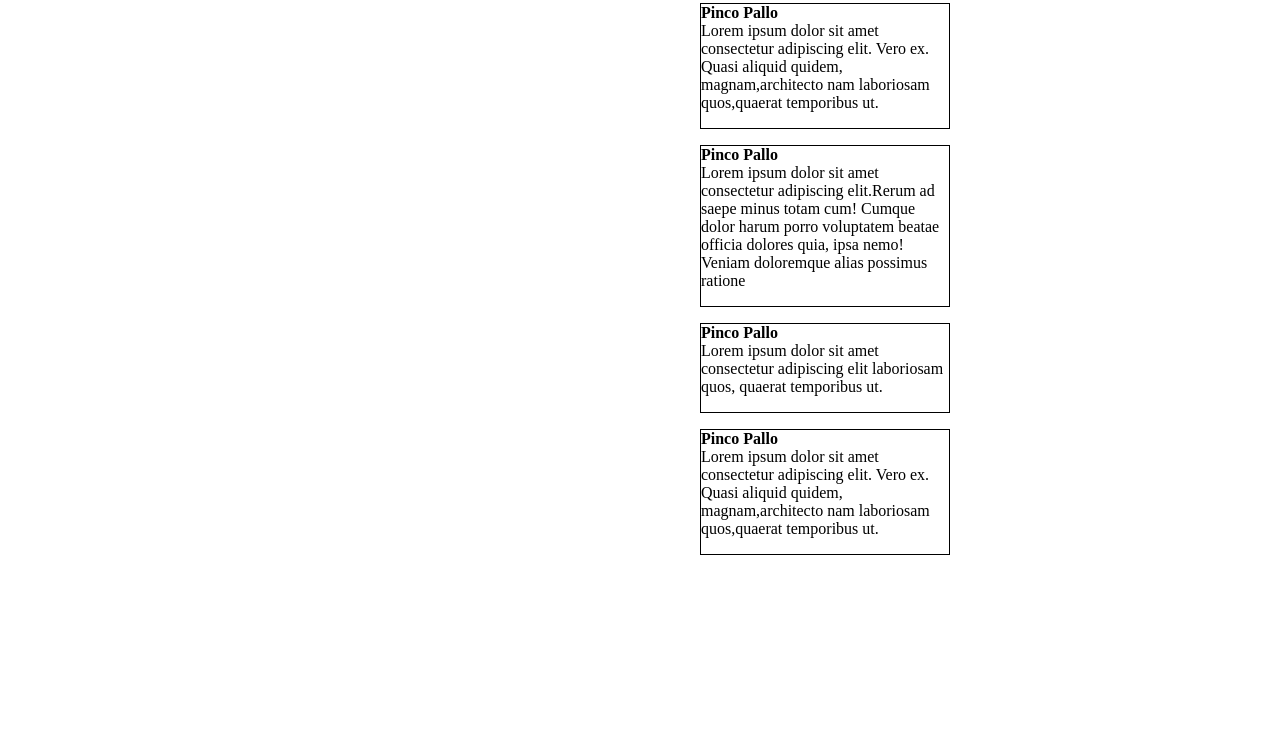
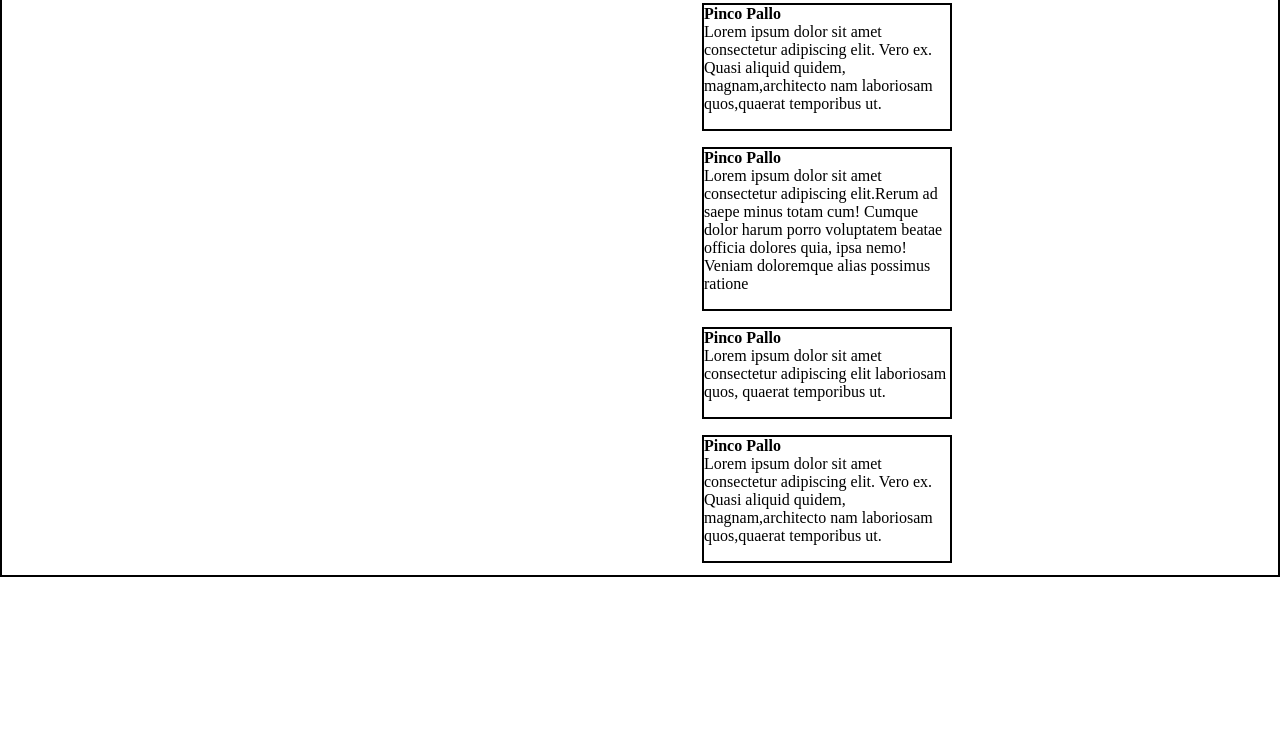
Before and after one commit to Io-FortuNato/htmlcss-wireframe, a plain HTML site: page index.html in a window 1280 px wide. Shown: the part 52-800 px from the top of the page. Drawn offline with Linux system fonts and the light colour scheme.

Commit message:
add inizio parte finale

```diff
--- a/index.html
+++ b/index.html
@@ -1,5 +1,5 @@
 <!DOCTYPE html>
-<html lang="en">
+<html lang="zxx">
 <head>
     <meta charset="UTF-8">
     <meta name="viewport" content="width=device-width, initial-scale=1.0">
@@ -9,12 +9,13 @@
 
 
 <body>
-    <header id="inizio">
+
+<header id="inizio">
 <h1>Header</h1>
 </header>
-<hr>
-    <main>
-      <p class="nuovo">
+
+    <main id="corpo">
+      <p class="soprasotto">
         <b>Pinco Pallo</b>
         <br>
         Lorem ipsum dolor
@@ -25,7 +26,7 @@
           laboriosam quos,quaerat temporibus ut.
       </p>
 
-      <p class=vecchio>
+      <p class=centro>
         <b>Pinco Pallo</b>
         <br>
         Lorem ipsum dolor
@@ -39,7 +40,7 @@
         possimus ratione
         </p>
 
-      <p class=vecchio>
+      <p class=centro>
         <b>Pinco Pallo</b>
         <br>
         Lorem ipsum dolor
@@ -48,7 +49,7 @@
         quos, quaerat temporibus ut.
         </p>
 
-      <p class="nuovo">
+      <p class="soprasotto">
         <b>Pinco Pallo</b>
         <br>
         Lorem ipsum dolor
@@ -59,6 +60,7 @@
           laboriosam quos,quaerat temporibus ut.
         </p>
 
+
     </main>
 </body>
 </html>
--- a/style.css
+++ b/style.css
@@ -12,46 +12,53 @@
     width: 512px;
 }
 
-.nuovo {
+.soprasotto {
     border: 1px solid
 }
 
-.nuovo {
+.soprasotto {
     margin-top: 16px;
 }
 
-.nuovo {
+.soprasotto {
     padding-bottom: 16px;
 }
 
-.nuovo{
+.soprasotto {
     width: 250px;
 }
 
-.nuovo {
+.soprasotto {
     margin-left: 700px;
 }
 
-.nuovo {
-    border: 1px solid
+.soprasotto {
+    border: 2px solid
 }
 
-.vecchio {
+.centro {
     margin-top: 16px;
 }
 
-.vecchio {
+.centro {
     padding-bottom: 16px;
 }
 
-.vecchio{
+.centro {
     width: 250px;
 }
 
-.vecchio {
+.centro {
     margin-left: 700px;
 }
 
-.vecchio {
-    border: 1px solid
+.centro {
+    border: 2px solid
 }
+#corpo {
+    border: 2px solid
+}
+
+.soprasotto {
+    margin-bottom: 12px;
+}
```
